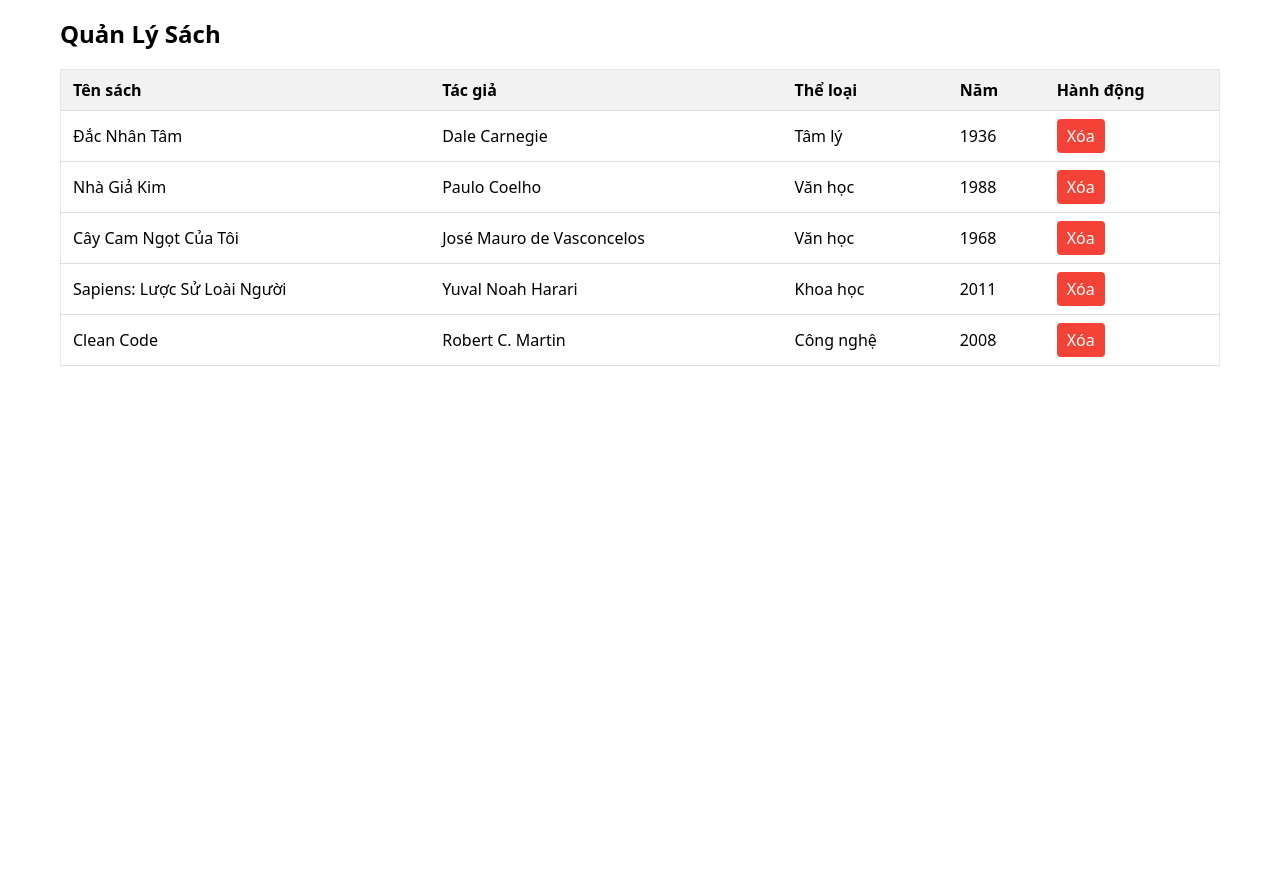
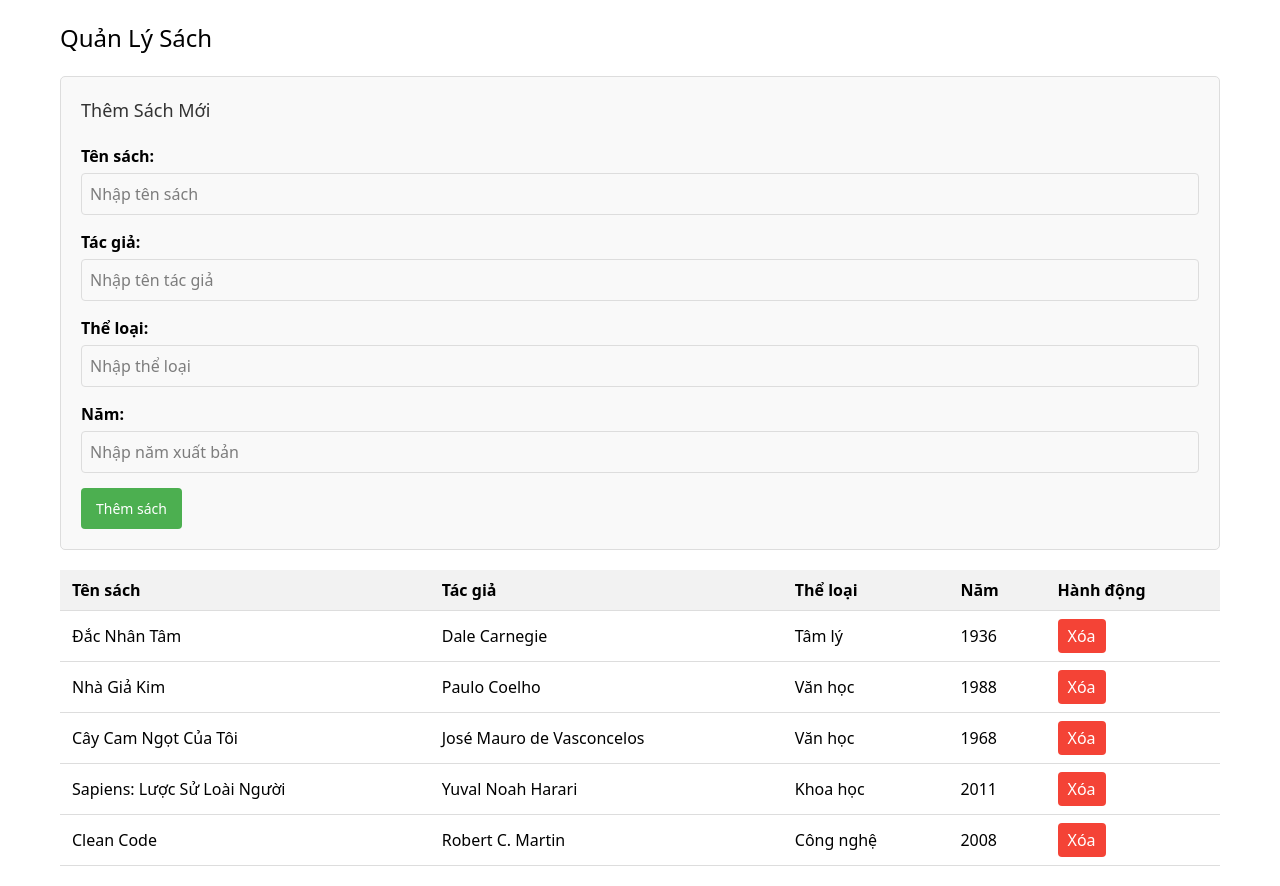
Before and after one commit to giasinguyen/BookStore, a React (Vite) app: page / in a window 1280 px wide. Before the commit the page ends 800 px from the top, so only its background shows below. Built offline with nearby package versions, Linux system fonts and the light colour scheme.

Commit message:
feat: Thêm sách moi

```diff
--- a/src/App.css
+++ b/src/App.css
@@ -3,6 +3,56 @@
     max-width: 1200px;
     margin: 0 auto;
     padding: 20px;
+}
+
+.form-container {
+    background-color: #f9f9f9;
+    padding: 20px;
+    border-radius: 5px;
+    margin-bottom: 20px;
+    border: 1px solid #ddd;
+}
+
+.form-container h2 {
+    margin-top: 0;
+    margin-bottom: 20px;
+    font-size: 18px;
+    color: #333;
+}
+
+.form-group {
+    margin-bottom: 15px;
+}
+
+.form-group label {
+    display: block;
+    margin-bottom: 5px;
+    font-weight: bold;
+}
+
+.form-group input {
+    width: 100%;
+    padding: 8px;
+    border: 1px solid #ddd;
+    border-radius: 4px;
+    box-sizing: border-box;
+}
+
+.btn-add {
+    background-color: #4CAF50;
+    color: white;
+    border: none;
+    padding: 10px 15px;
+    text-align: center;
+    text-decoration: none;
+    display: inline-block;
+    font-size: 14px;
+    border-radius: 4px;
+    cursor: pointer;
+}
+
+.btn-add:hover {
+    background-color: #45a049;
 }
 
 table {
--- a/src/App.jsx
+++ b/src/App.jsx
@@ -4,6 +4,12 @@ import './App.css';
 
 function App() {
   const [books, setBooks] = useState(sampleBooks);
+  const [newBook, setNewBook] = useState({
+    title: '',
+    author: '',
+    genre: '',
+    year: ''
+  });
 
   // Hàm xóa sách (sẽ được triển khai ở bước sau)
   const handleDelete = (id) => {
@@ -11,35 +17,122 @@ function App() {
     // Chức năng xóa sẽ được triển khai ở bước 4
   };
 
+  // Hàm xử lý thay đổi input
+  const handleInputChange = (e) => {
+    const { name, value } = e.target;
+    setNewBook({
+      ...newBook,
+      [name]: value
+    });
+  };
+
+  // Hàm thêm sách mới
+  const handleAddBook = () => {
+    // Kiểm tra dữ liệu không được để trống
+    if (!newBook.title || !newBook.author || !newBook.genre || !newBook.year) {
+      alert('Vui lòng nhập đầy đủ thông tin sách!');
+      return;
+    }
+
+    // Kiểm tra năm là số hợp lệ
+    const yearValue = parseInt(newBook.year);
+    if (isNaN(yearValue)) {
+      alert('Năm phải là số!');
+      return;
+    }
+
+    // Tạo sách mới với ID là timestamp hiện tại
+    const newBookWithId = {
+      ...newBook,
+      id: Date.now(),
+      year: yearValue
+    };
+
+    // Thêm sách mới vào danh sách
+    setBooks([...books, newBookWithId]);
+
+    // Reset form
+    setNewBook({
+      title: '',
+      author: '',
+      genre: '',
+      year: ''
+    });
+  };
+
   return (
-    <div className="container mx-auto px-4 py-8">
-      <h1 className="text-3xl font-bold mb-6">Quản Lý Sách</h1>
+    <div className="container">
+      <h1>Quản Lý Sách</h1>
 
-      <div className="overflow-x-auto">
-        <table className="min-w-full bg-white border border-gray-200">
-          <thead className="bg-gray-100">
+      <div className="form-container">
+        <h2>Thêm Sách Mới</h2>
+        <div className="form-group">
+          <label>Tên sách:</label>
+          <input
+            type="text"
+            name="title"
+            value={newBook.title}
+            onChange={handleInputChange}
+            placeholder="Nhập tên sách"
+          />
+        </div>
+
+        <div className="form-group">
+          <label>Tác giả:</label>
+          <input
+            type="text"
+            name="author"
+            value={newBook.author}
+            onChange={handleInputChange}
+            placeholder="Nhập tên tác giả"
+          />
+        </div>
+
+        <div className="form-group">
+          <label>Thể loại:</label>
+          <input
+            type="text"
+            name="genre"
+            value={newBook.genre}
+            onChange={handleInputChange}
+            placeholder="Nhập thể loại"
+          />
+        </div>
+
+        <div className="form-group">
+          <label>Năm:</label>
+          <input
+            type="text"
+            name="year"
+            value={newBook.year}
+            onChange={handleInputChange}
+            placeholder="Nhập năm xuất bản"
+          />
+        </div>
+
+        <button className="btn-add" onClick={handleAddBook}>Thêm sách</button>
+      </div>
+
+      <div className="book-table">
+        <table>
+          <thead>
             <tr>
-              <th className="py-2 px-4 border-b text-left">Tên sách</th>
-              <th className="py-2 px-4 border-b text-left">Tác giả</th>
-              <th className="py-2 px-4 border-b text-left">Thể loại</th>
-              <th className="py-2 px-4 border-b text-left">Năm</th>
-              <th className="py-2 px-4 border-b text-left">Hành động</th>
+              <th>Tên sách</th>
+              <th>Tác giả</th>
+              <th>Thể loại</th>
+              <th>Năm</th>
+              <th>Hành động</th>
             </tr>
           </thead>
           <tbody>
             {books.map((book) => (
-              <tr key={book.id} className="hover:bg-gray-50">
-                <td className="py-2 px-4 border-b">{book.title}</td>
-                <td className="py-2 px-4 border-b">{book.author}</td>
-                <td className="py-2 px-4 border-b">{book.genre}</td>
-                <td className="py-2 px-4 border-b">{book.year}</td>
-                <td className="py-2 px-4 border-b">
-                  <button
-                    className="bg-red-500 hover:bg-red-600 text-white py-1 px-2 rounded"
-                    onClick={() => handleDelete(book.id)}
-                  >
-                    Xóa
-                  </button>
+              <tr key={book.id}>
+                <td>{book.title}</td>
+                <td>{book.author}</td>
+                <td>{book.genre}</td>
+                <td>{book.year}</td>
+                <td>
+                  <button onClick={() => handleDelete(book.id)}>Xóa</button>
                 </td>
               </tr>
             ))}
```
Also changed, not shown: MinhChung/Cau2.PNG (added), MinhChung/Cau3.PNG (added).
